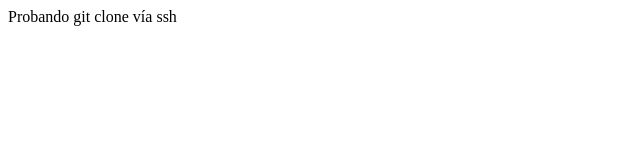
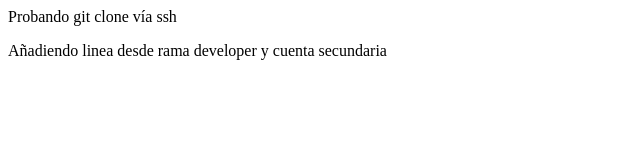
Before and after one commit to dricosan-uax/uax-devops-02, a plain HTML site: page index.html in a window 1280 px wide. Shown: the whole page, without its empty margins (0-640 px from the left). Drawn offline with Linux system fonts and the light colour scheme.

Commit message:
Collaborator - Update index.html

```diff
--- a/index.html
+++ b/index.html
@@ -4,5 +4,6 @@
 	</head>
 	<body>
 		<p>Probando git clone vía ssh</p>
+		<p>Añadiendo linea desde rama developer y cuenta secundaria</p>
 	</body>
 </html>
```
